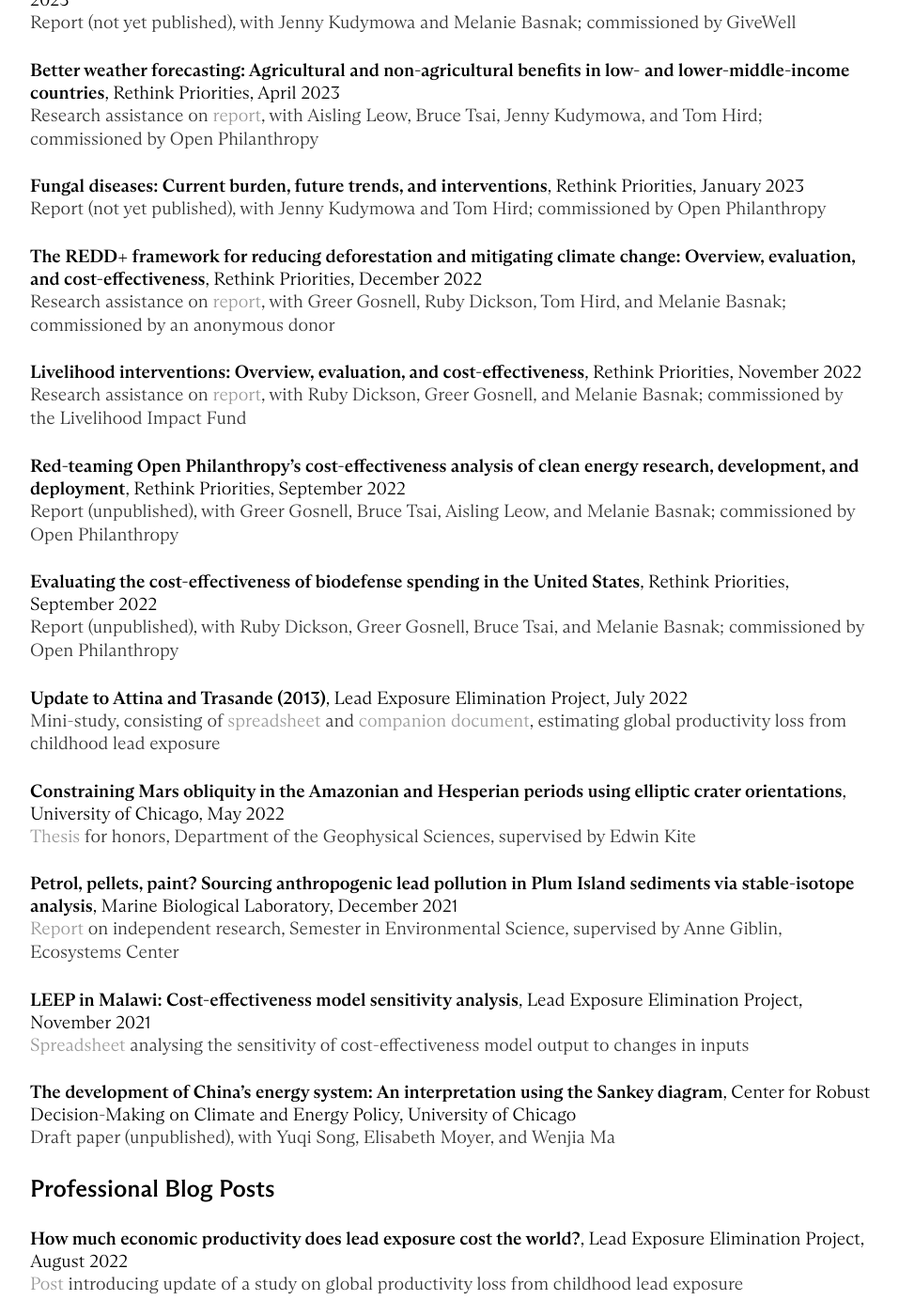
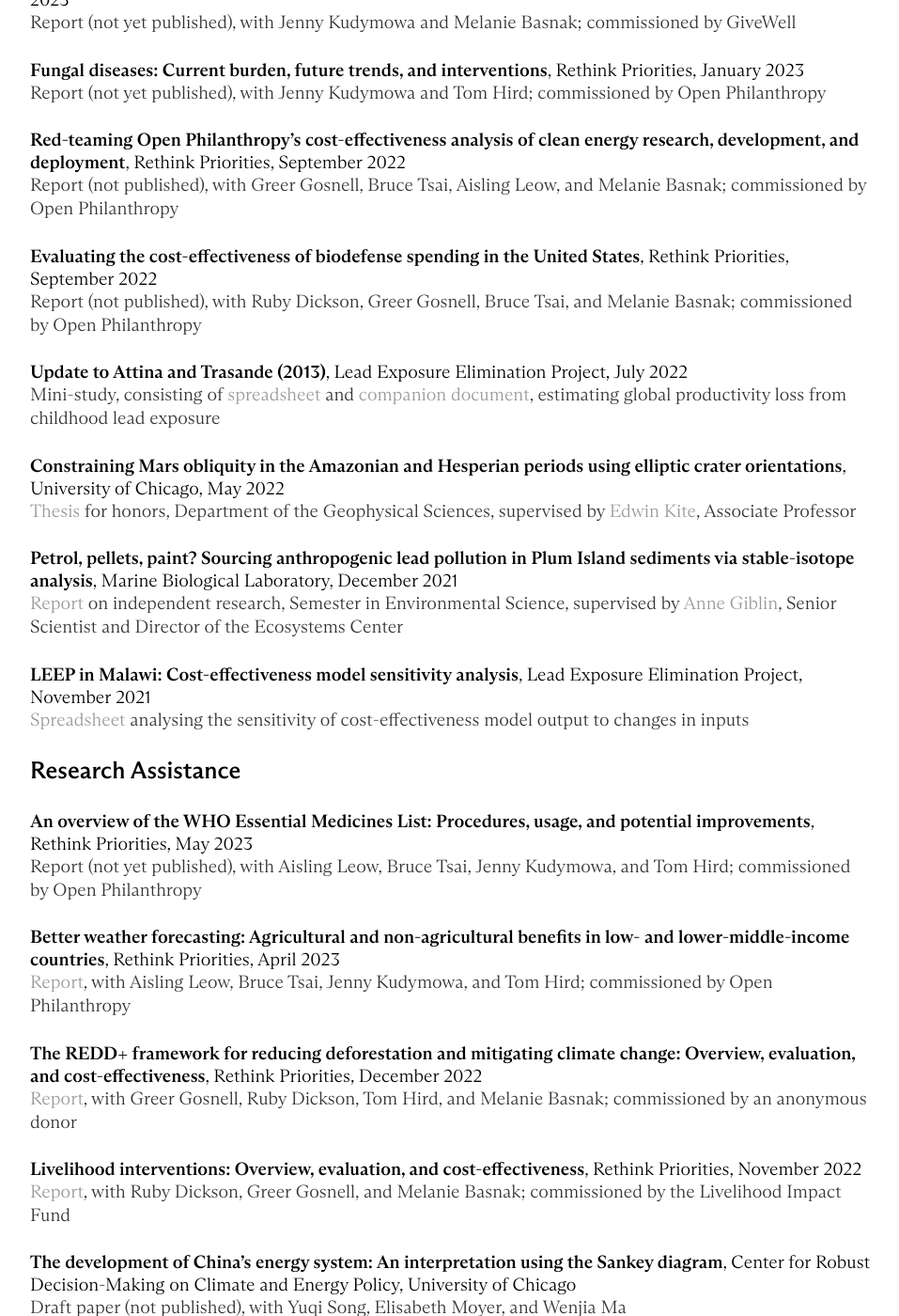
Before and after one commit to y-james-hu/y-james-hu.github.io, a Jekyll site: the page built from projects/index.html, in a window 1280 px wide and 1400 px high, scrolled down 396 px. Shown: the whole window at 94% size, without its empty margins (160-1117 px from the left). Built offline with Jekyll 4.4.1, drawn with Linux system fonts in a browser that asks for light colours; some of the changed text lies outside the part shown.

Commit message:
Update index.html

```diff
--- a/projects/index.html
+++ b/projects/index.html
@@ -4,7 +4,7 @@
 ---
   <h1>{{ page.title }}</h1>
 
-  <h3 style="margin-left: 0px">Research and Analytics</h2>
+  <h3 style="margin-left: 0px">Research, Analytics, and Consulting</h2>
 
       <h4 style="margin-left: 0px">Family planning interventions: Overview and shallow evidence review<span style="font-weight:normal">, Rethink Priorities, May 2023</span></h4>
       <p style="margin-left: 0px">Report (not yet published), with Greer Gosnell, Carmen van Schoubroeck, and Melanie Basnak; commissioned by GiveWell</p>
@@ -12,38 +12,43 @@
       <h4 style="margin-left: 0px">Market shaping in global health: Overview, track record, landscape, and gaps<span style="font-weight:normal">, Rethink Priorities, April 2023</span></h4>
       <p style="margin-left: 0px">Report (not yet published), with Jenny Kudymowa and Melanie Basnak; commissioned by GiveWell</p>
 
-      <h4 style="margin-left: 0px">Better weather forecasting: Agricultural and non-agricultural benefits in low- and lower-middle-income countries<span style="font-weight:normal">, Rethink Priorities, April 2023</span></h4>
-      <p style="margin-left: 0px">Research assistance on <a href = "https://rethinkpriorities.org/publications/better-weather-forecasting">report</a>, with Aisling Leow, Bruce Tsai, Jenny Kudymowa, and Tom Hird; commissioned by Open Philanthropy</p>
-
       <h4 style="margin-left: 0px">Fungal diseases: Current burden, future trends, and interventions<span style="font-weight:normal">, Rethink Priorities, January 2023</span></h4>
       <p style="margin-left: 0px">Report (not yet published), with Jenny Kudymowa and Tom Hird; commissioned by Open Philanthropy</p>
 
-      <h4 style="margin-left: 0px">The REDD+ framework for reducing deforestation and mitigating climate change: Overview, evaluation, and cost-effectiveness<span style="font-weight:normal">, Rethink Priorities, December 2022</span></h4>
-      <p style="margin-left: 0px">Research assistance on <a href = "https://rethinkpriorities.org/publications/the-redd-framework-for-reducing-deforestation-and-mitigating-climate-change">report</a>, with Greer Gosnell, Ruby Dickson, Tom Hird, and Melanie Basnak; commissioned by an anonymous donor</p>
-
-      <h4 style="margin-left: 0px">Livelihood interventions: Overview, evaluation, and cost-effectiveness</a><span style="font-weight:normal">, Rethink Priorities, November 2022</span></h4>
-      <p style="margin-left: 0px">Research assistance on <a href = "https://rethinkpriorities.org/publications/livelihood-interventions">report</a>, with Ruby Dickson, Greer Gosnell, and Melanie Basnak; commissioned by the Livelihood Impact Fund</p>
-
       <h4 style="margin-left: 0px">Red-teaming Open Philanthropy’s cost-effectiveness analysis of clean energy research, development, and deployment<span style="font-weight:normal">, Rethink Priorities, September 2022</span></h4>
-      <p style="margin-left: 0px">Report (unpublished), with Greer Gosnell, Bruce Tsai, Aisling Leow, and Melanie Basnak; commissioned by Open Philanthropy</p>
+      <p style="margin-left: 0px">Report (not published), with Greer Gosnell, Bruce Tsai, Aisling Leow, and Melanie Basnak; commissioned by Open Philanthropy</p>
 
       <h4 style="margin-left: 0px">Evaluating the cost-effectiveness of biodefense spending in the United States<span style="font-weight:normal">, Rethink Priorities, September 2022</span></h4>
-      <p style="margin-left: 0px">Report (unpublished), with Ruby Dickson, Greer Gosnell, Bruce Tsai, and Melanie Basnak; commissioned by Open Philanthropy</p>
+      <p style="margin-left: 0px">Report (not published), with Ruby Dickson, Greer Gosnell, Bruce Tsai, and Melanie Basnak; commissioned by Open Philanthropy</p>
 
       <h4 style="margin-left: 0px">Update to Attina and Trasande (2013)<span style="font-weight:normal">, Lead Exposure Elimination Project, July 2022</span></h4>
       <p style="margin-left: 0px">Mini-study, consisting of <a href = "https://docs.google.com/spreadsheets/d/1oN_TgsWeoFN42BUKCOqsFYBwuOxj6R38pZg5dabc-ro/edit">spreadsheet</a> and <a href = "https://docs.google.com/document/d/1LI72TXg3t9o6dAc4DSt4SnHdtvDhJhZtBt65Uy-uzRA/edit">companion document</a>, estimating global productivity loss from childhood lead exposure</p>
 
       <h4 style="margin-left: 0px">Constraining Mars obliquity in the Amazonian and Hesperian periods using elliptic crater orientations<span style="font-weight:normal">, University of Chicago, May 2022</span></h4>
-      <p style="margin-left: 0px"><a href = "uchicago_bs_thesis.pdf">Thesis</a> for honors, Department of the Geophysical Sciences, supervised by Edwin Kite</p>
+      <p style="margin-left: 0px"><a href = "uchicago_bs_thesis.pdf">Thesis</a> for honors, Department of the Geophysical Sciences, supervised by <a href = "https://geosci.uchicago.edu/~kite/">Edwin Kite</a>, Associate Professor</p>
 
       <h4 style="margin-left: 0px">Petrol, pellets, paint? Sourcing anthropogenic lead pollution in Plum Island sediments via stable-isotope analysis<span style="font-weight:normal">, Marine Biological Laboratory, December 2021</span></h4>
-      <p style="margin-left: 0px"><a href = "mbl_ses_report.pdf">Report</a> on independent research, Semester in Environmental Science, supervised by Anne Giblin, Ecosystems Center</p>
+      <p style="margin-left: 0px"><a href = "mbl_ses_report.pdf">Report</a> on independent research, Semester in Environmental Science, supervised by <a href = "https://www.mbl.edu/research/faculty-and-whitman-scientists/Anne%20Giblin">Anne Giblin</a>, Senior Scientist and Director of the Ecosystems Center</p>
 
       <h4 style="margin-left: 0px">LEEP in Malawi: Cost-effectiveness model sensitivity analysis<span style="font-weight:normal">, Lead Exposure Elimination Project, November 2021</span></h4>
       <p style="margin-left: 0px"><a href = "https://docs.google.com/spreadsheets/d/1U2zACVqx7oGvMF7_BJeP5dbBAhpT6v0E1zLIDxdxOUA/edit?usp=sharing">Spreadsheet</a> analysing the sensitivity of cost-effectiveness model output to changes in inputs</p>
 
+  <h3 style="margin-left: 0px">Research Assistance</h2>
+
+      <h4 style="margin-left: 0px">An overview of the WHO Essential Medicines List: Procedures, usage, and potential improvements<span style="font-weight:normal">, Rethink Priorities, May 2023</span></h4>
+      <p style="margin-left: 0px">Report (not yet published), with Aisling Leow, Bruce Tsai, Jenny Kudymowa, and Tom Hird; commissioned by Open Philanthropy</p>
+
+      <h4 style="margin-left: 0px">Better weather forecasting: Agricultural and non-agricultural benefits in low- and lower-middle-income countries<span style="font-weight:normal">, Rethink Priorities, April 2023</span></h4>
+      <p style="margin-left: 0px"><a href = "https://rethinkpriorities.org/publications/better-weather-forecasting">Report</a>, with Aisling Leow, Bruce Tsai, Jenny Kudymowa, and Tom Hird; commissioned by Open Philanthropy</p>
+
+      <h4 style="margin-left: 0px">The REDD+ framework for reducing deforestation and mitigating climate change: Overview, evaluation, and cost-effectiveness<span style="font-weight:normal">, Rethink Priorities, December 2022</span></h4>
+      <p style="margin-left: 0px"><a href = "https://rethinkpriorities.org/publications/the-redd-framework-for-reducing-deforestation-and-mitigating-climate-change">Report</a>, with Greer Gosnell, Ruby Dickson, Tom Hird, and Melanie Basnak; commissioned by an anonymous donor</p>
+
+      <h4 style="margin-left: 0px">Livelihood interventions: Overview, evaluation, and cost-effectiveness</a><span style="font-weight:normal">, Rethink Priorities, November 2022</span></h4>
+      <p style="margin-left: 0px"><a href = "https://rethinkpriorities.org/publications/livelihood-interventions">Report</a>, with Ruby Dickson, Greer Gosnell, and Melanie Basnak; commissioned by the Livelihood Impact Fund</p>
+
       <h4 style="margin-left: 0px">The development of China’s energy system: An interpretation using the Sankey diagram<span style="font-weight:normal">, Center for Robust Decision-Making on Climate and Energy Policy, University of Chicago</span></h4>
-      <p style="margin-left: 0px">Draft paper (unpublished), with Yuqi Song, Elisabeth Moyer, and Wenjia Ma</p>
+      <p style="margin-left: 0px">Draft paper (not published), with Yuqi Song, Elisabeth Moyer, and Wenjia Ma</p>
 
   <h3 style="margin-left: 0px">Professional Blog Posts</h2>
 
```
